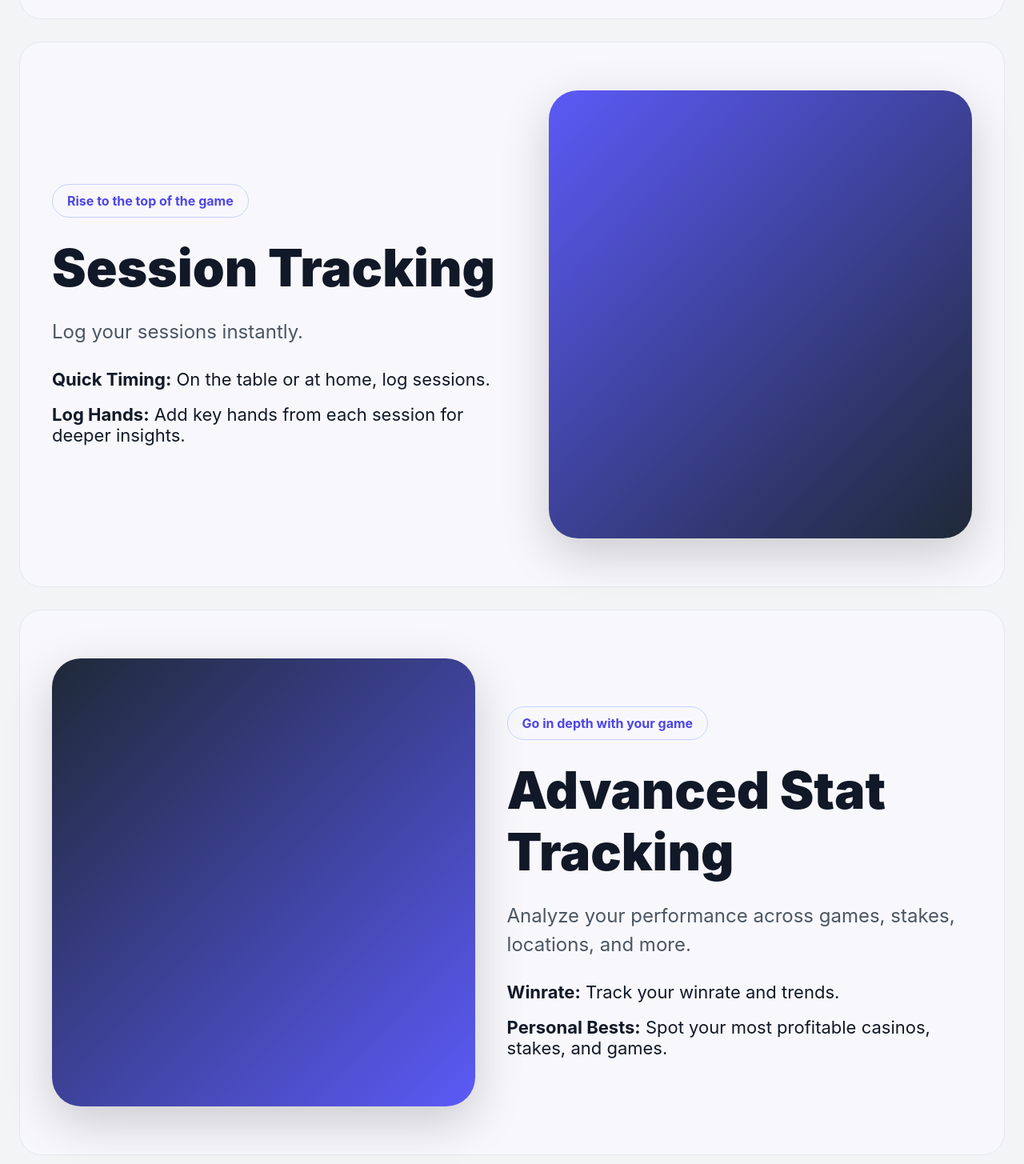
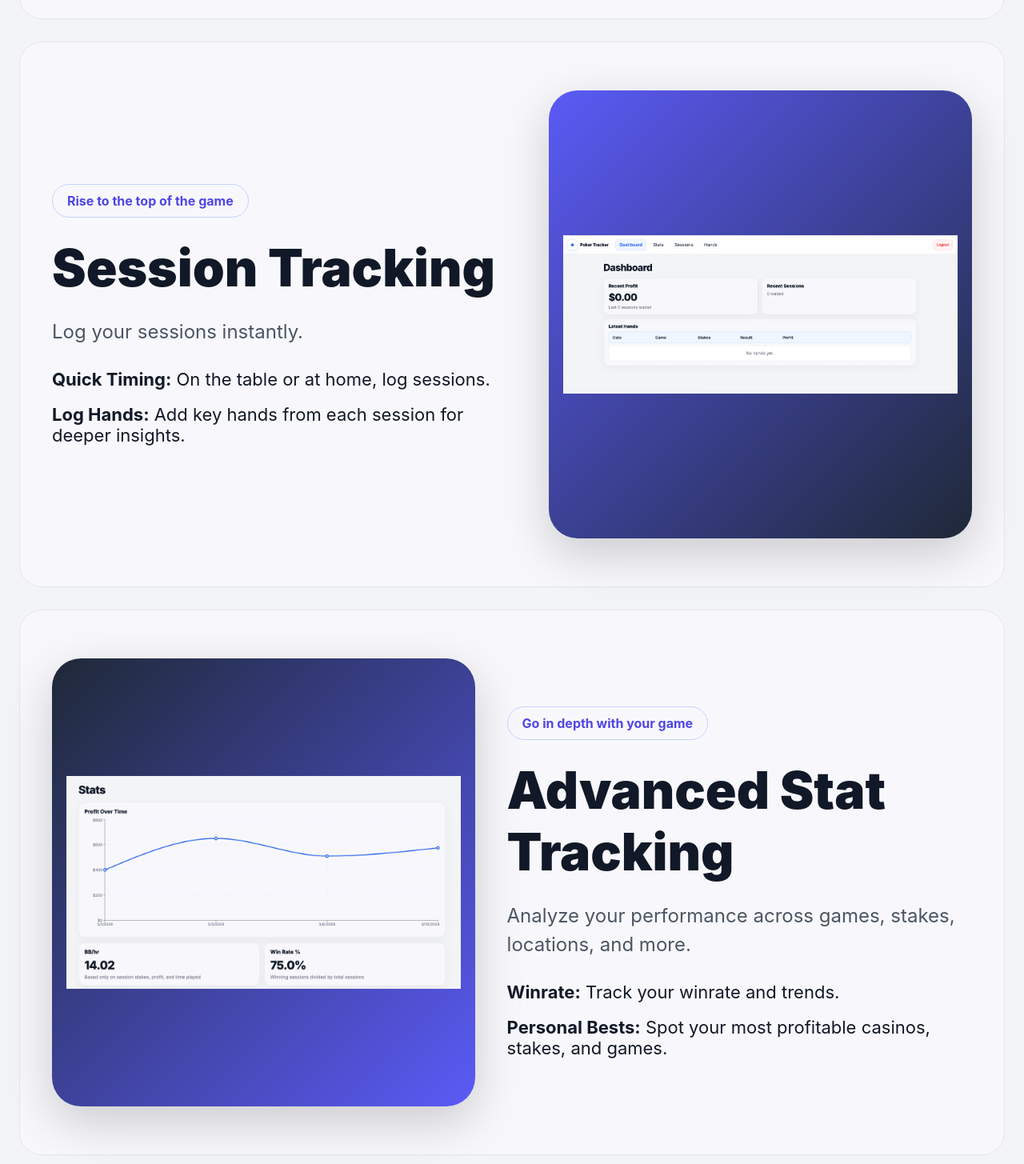
Before and after one commit to cb2k13/Poker-Tracker, a React (Vite) app: page / in a window 1280 px wide. Shown: the part 695-2150 px from the top of the page at 80% size. Built offline with nearby package versions, Linux system fonts and the light colour scheme; no server answers.

Commit message:
Added images to landing

```diff
--- a/src/pages/LandingPage.jsx
+++ b/src/pages/LandingPage.jsx
@@ -1,8 +1,30 @@
 import React from "react";
 import { useNavigate } from "react-router-dom";
+import dashboardImg from "../assets/dashboard.png";
+import statsImg from "../assets/stats.png";
 
 export default function LandingPage() {
   const nav = useNavigate();
+
+  const imageBoxStyle = {
+    height: "560px",
+    borderRadius: "36px",
+    background: "linear-gradient(135deg, #5b5af7 0%, #1f2937 100%)",
+    boxShadow: "0 20px 60px rgba(0,0,0,0.18)",
+    overflow: "hidden",
+    display: "flex",
+    alignItems: "center",
+    justifyContent: "center",
+    padding: "18px",
+  };
+
+ const imageStyle = {
+  width: "100%",
+  height: "100%",
+  objectFit: "contain",
+  borderRadius: "24px",
+  display: "block",
+};
 
   return (
     <div
@@ -104,8 +126,8 @@ export default function LandingPage() {
               lineHeight: 1.5,
             }}
           >
-            The performance tracking tool built for live players who
-            want to track their sessions and take their game to the next level.
+            The performance tracking tool built for live players who want to
+            track their sessions and take their game to the next level.
           </p>
 
           <div style={{ display: "flex", justifyContent: "center", gap: "16px" }}>
@@ -177,7 +199,7 @@ export default function LandingPage() {
             </h2>
 
             <p style={{ fontSize: "24px", color: "#4b5563", lineHeight: 1.5 }}>
-               Log your sessions instantly.
+              Log your sessions instantly.
             </p>
 
             <div style={{ marginTop: "28px", display: "grid", gap: "18px" }}>
@@ -187,18 +209,16 @@ export default function LandingPage() {
               <div style={{ fontSize: "22px" }}>
                 <strong>Log Hands:</strong> Add key hands from each session for deeper insights.
               </div>
-
             </div>
           </div>
 
-          <div
-            style={{
-              height: "560px",
-              borderRadius: "36px",
-              background: "linear-gradient(135deg, #5b5af7 0%, #1f2937 100%)",
-              boxShadow: "0 20px 60px rgba(0,0,0,0.18)",
-            }}
-          />
+          <div style={imageBoxStyle}>
+            <img
+              src={dashboardImg}
+              alt="Dashboard preview"
+              style={imageStyle}
+            />
+          </div>
         </section>
 
         <section
@@ -217,12 +237,16 @@ export default function LandingPage() {
         >
           <div
             style={{
-              height: "560px",
-              borderRadius: "36px",
+              ...imageBoxStyle,
               background: "linear-gradient(135deg, #1f2937 0%, #5b5af7 100%)",
-              boxShadow: "0 20px 60px rgba(0,0,0,0.18)",
             }}
-          />
+          >
+            <img
+              src={statsImg}
+              alt="Stats preview"
+              style={imageStyle}
+            />
+          </div>
 
           <div>
             <div
```
Also changed, not shown: src/assets/dashboard.png (added), src/assets/stats.png (added).
